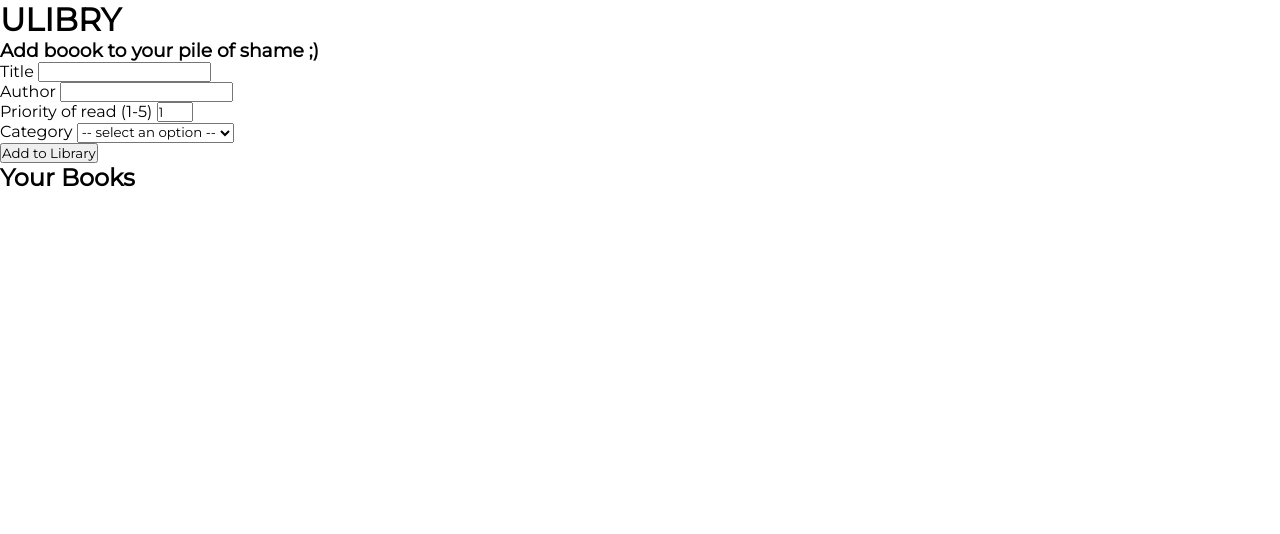
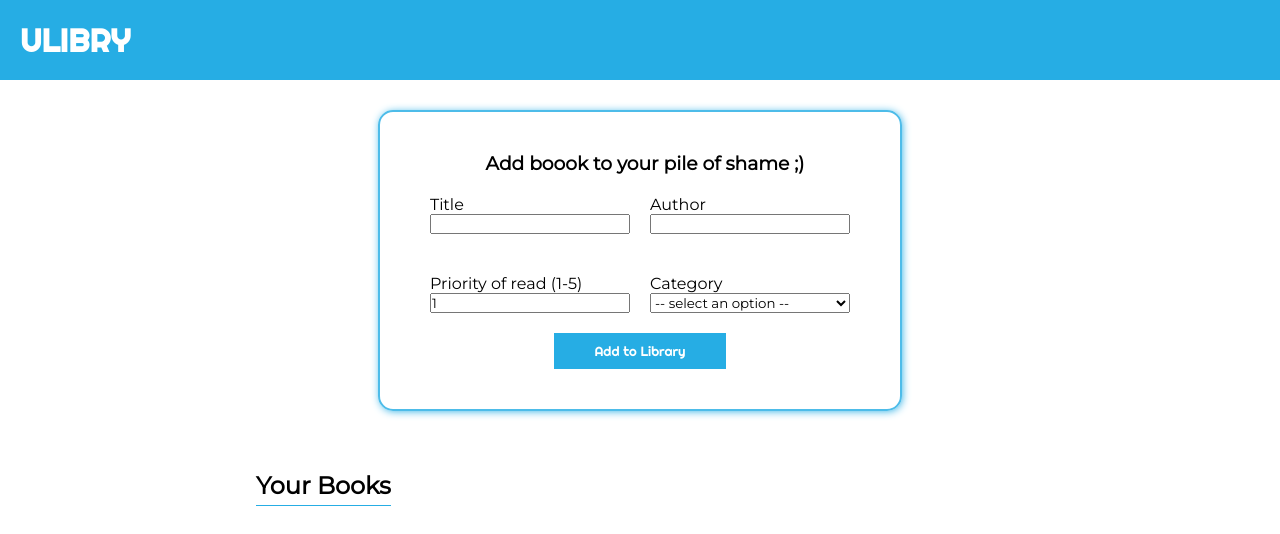
Before and after one commit to osbowski/iii-forumlarze, a plain HTML site: page index.html in a window 1280 px wide. Drawn offline with Linux system fonts and the light colour scheme; a script that the page names is missing.

Commit message:
style form

```diff
--- a/style.css
+++ b/style.css
@@ -1,8 +1,111 @@
-@import url('https://fonts.googleapis.com/css2?family=Montserrat&family=Righteous&display=swap');
+@import url("https://fonts.googleapis.com/css2?family=Montserrat&family=Righteous&display=swap");
 
-*{
-    box-sizing: border-box;
-    padding: 0;
-    margin: 0;
-    font-family: 'Montserrat', sans-serif;
+* {
+  box-sizing: border-box;
+  padding: 0;
+  margin: 0;
+  font-family: "Montserrat", sans-serif;
 }
+
+h1 {
+  font-family: "Righteous", cursive;
+}
+
+header {
+  width: 100%;
+  padding: 20px;
+  margin-bottom: 30px;
+  background-color: #26ade4;
+  color: white;
+}
+
+section {
+  display: flex;
+  flex-direction: column;
+  align-items: center;
+  margin-bottom: 20px;
+}
+
+.books-card {
+  padding: 40px 20%;
+  text-align: left;
+  width: 100%;
+}
+
+.form-card {
+  border: 2px solid #4dbce9;
+  border-radius: 15px;
+  padding: 40px;
+  text-align: center;
+  box-shadow: 1px 1px 9px -1px #26ade4;
+}
+
+button {
+  transition: all 0.2s ease-in-out;
+  border: none;
+  color: white;
+  cursor: pointer;
+  font-family: "Righteous", cursive;
+}
+
+button:hover {
+  transform: scale(1.05);
+}
+
+.form-card button {
+  padding: 10px 40px;
+  background-color: #26ade4;
+  box-shadow: none;
+  border: none;
+  color: white;
+  cursor: pointer;
+}
+
+.form-container h3 {
+  padding-left: 10px;
+}
+
+.form-control {
+  padding: 10px 0;
+  display: flex;
+  flex-direction: row;
+  width: 100%;
+  text-align: left;
+}
+
+.form-control div {
+  display: flex;
+  flex-direction: column;
+  padding: 10px;
+}
+
+input {
+  width: 200px;
+}
+
+select {
+  width: 200px;
+}
+
+input:invalid {
+  outline-color: red;
+}
+
+select:invalid {
+  outline-color: red;
+}
+
+.books-card h2 {
+  border-bottom: 1px solid #26ade4;
+  padding-bottom: 5px;
+  display: inline;
+}
+
+.book-card {
+  padding: 10px 0;
+  border-bottom: 1px solid #26ade4;
+  margin: 20px 0;
+  display: flex;
+  justify-content: space-between;
+  align-items: center;
+}
```
